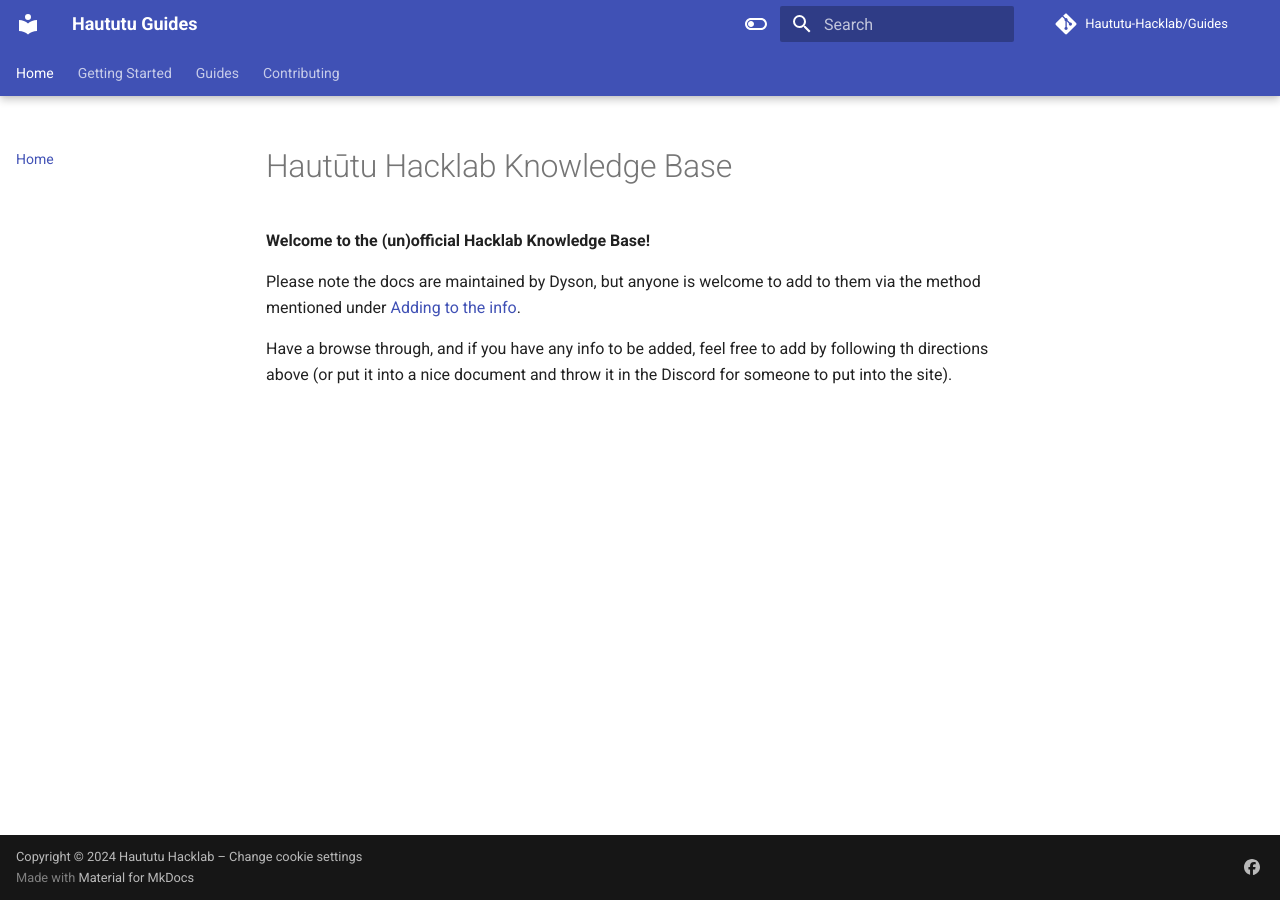
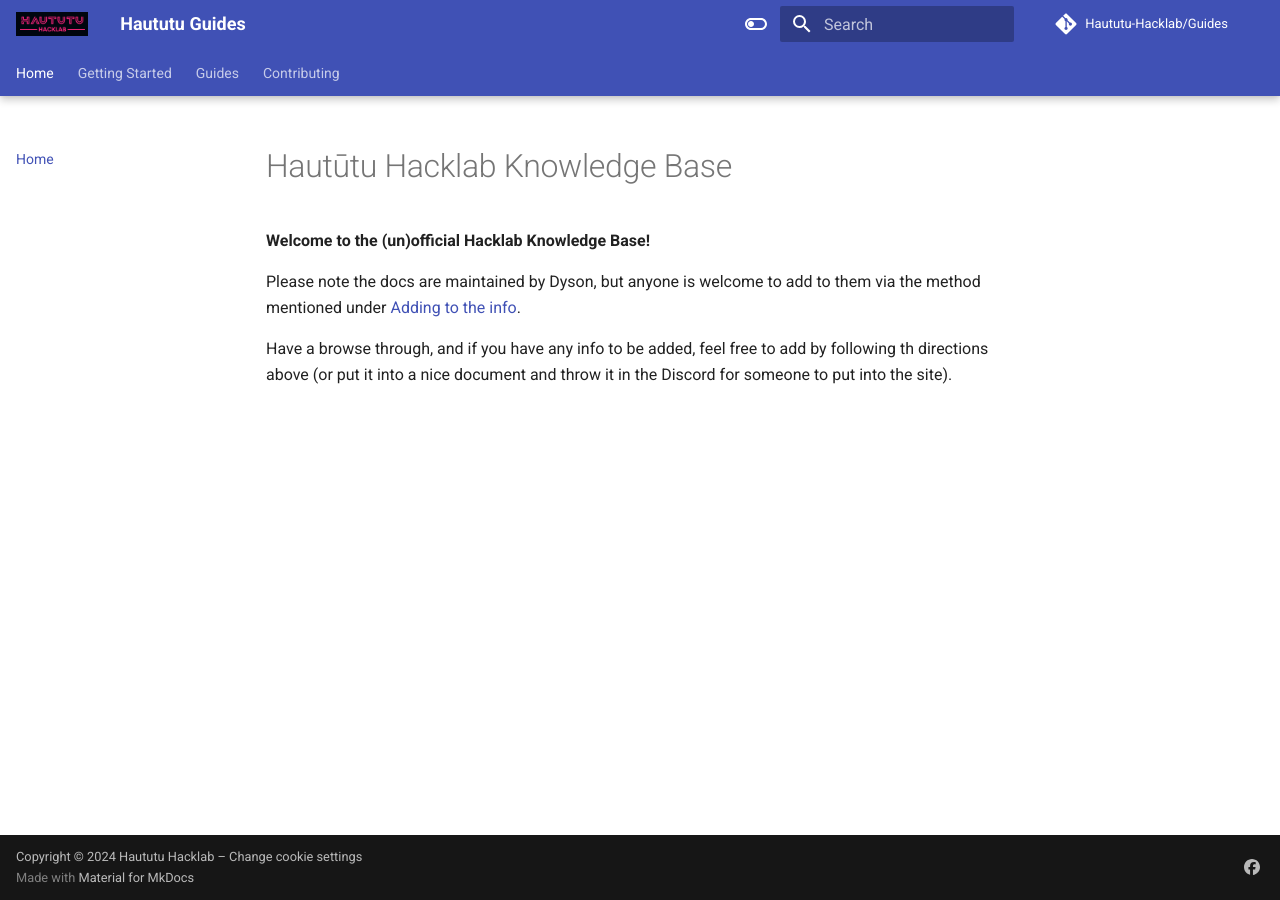
Before and after one commit to Haututu-Hacklab/Guides, an MkDocs documentation site: the page built from docs/index.md, in a window 1280 px wide. Built offline with MkDocs 1.6.1 and Material for MkDocs 9.7.7, drawn with Linux system fonts in a browser that asks for light colours; comment, search, counter and statistics services are not loaded.

Commit message:
Add logo

```diff
--- a/mkdocs.yml
+++ b/mkdocs.yml
@@ -27,7 +27,7 @@ theme:
     - navigation.top
     - navigation.tracking
   favicon: assets/logo/favicon.ico
-  #logo: assets/logo/tobeadded.png
+  logo: assets/logo/haututu.png
   palette:
     # Light mode
     - media: "(prefers-color-scheme: light)"
```
Also changed, not shown: docs/assets/logo/haututu.png (added).
